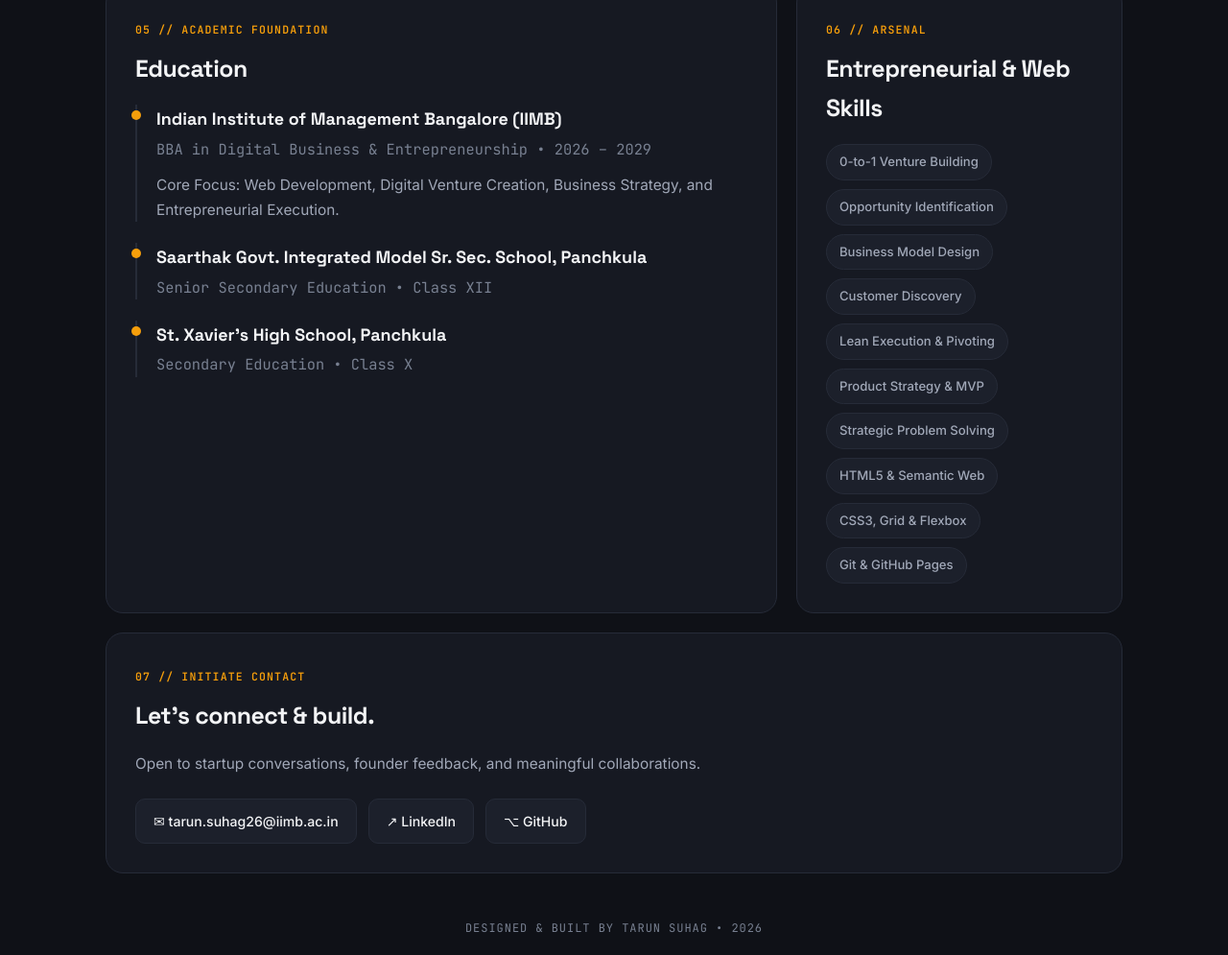
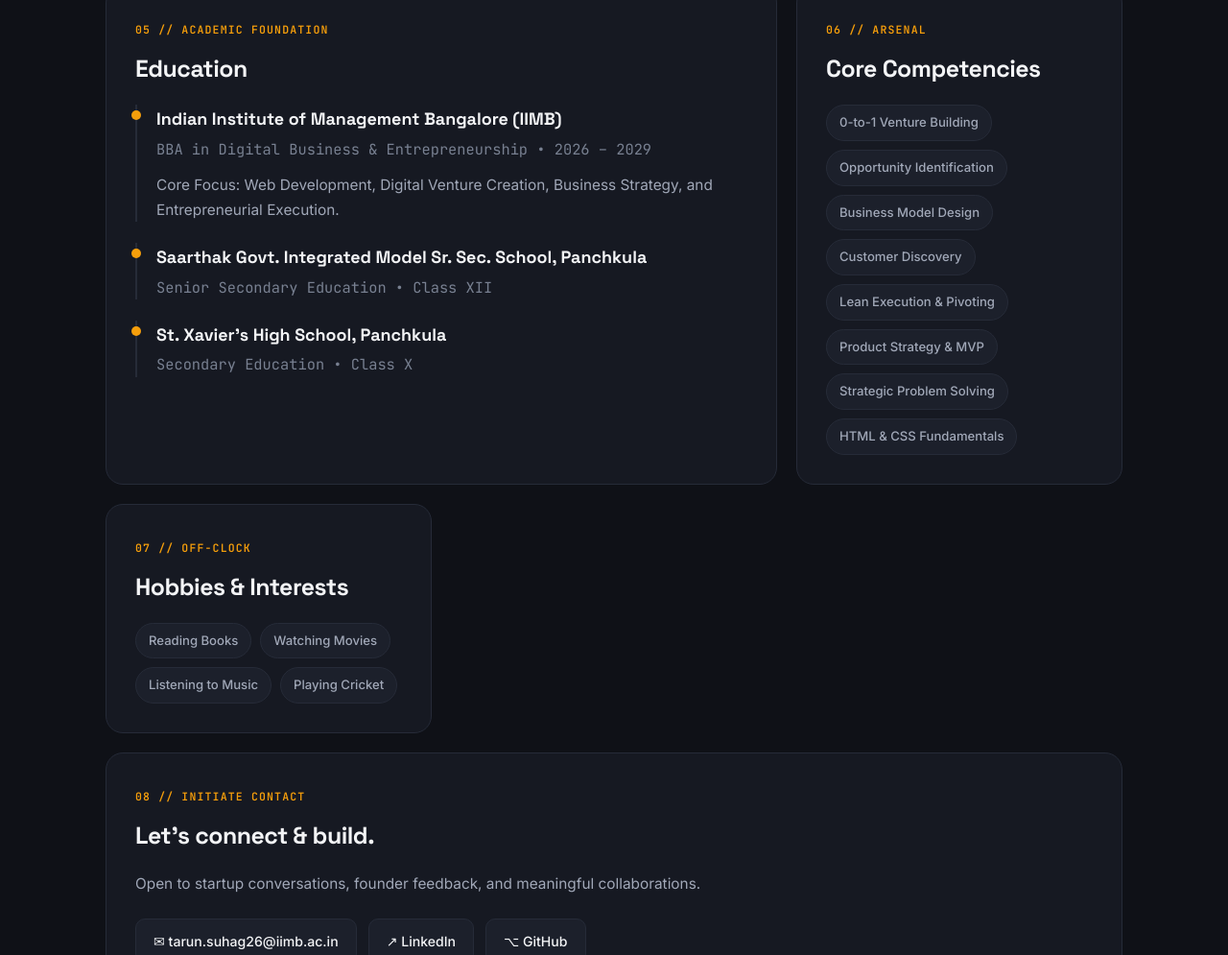
Before and after one commit to tarunsuhag03/my-resume, a plain HTML site: page index.html in a window 1280 px wide. Shown: the part 1805-2800 px from the top of the page at 96% size. Drawn offline with Linux system fonts and the light colour scheme.

Commit message:
Update index.html

```diff
--- a/index.html
+++ b/index.html
@@ -17,6 +17,7 @@
     <a href="#thesis">Thesis</a>
     <a href="#education">Education</a>
     <a href="#skills">Arsenal</a>
+    <a href="#hobbies">Interests</a>
     <a href="#contact">Connect</a>
   </nav>
 
@@ -127,7 +128,7 @@
       </div>
     </section>
 
-    <section id="education" class="bento-card span-2">
+    <section id="education" class="bento-card span-2 row-span-2">
       <span class="card-tag">05 // ACADEMIC FOUNDATION</span>
       <h2>Education</h2>
 
@@ -150,7 +151,7 @@
 
     <section id="skills" class="bento-card">
       <span class="card-tag">06 // ARSENAL</span>
-      <h2>Entrepreneurial &amp; Web Skills</h2>
+      <h2>Core Competencies</h2>
       <div class="skill-cloud">
         <span class="skill-pill">0-to-1 Venture Building</span>
         <span class="skill-pill">Opportunity Identification</span>
@@ -159,15 +160,24 @@
         <span class="skill-pill">Lean Execution &amp; Pivoting</span>
         <span class="skill-pill">Product Strategy &amp; MVP</span>
         <span class="skill-pill">Strategic Problem Solving</span>
-        <span class="skill-pill">HTML5 &amp; Semantic Web</span>
-        <span class="skill-pill">CSS3, Grid &amp; Flexbox</span>
-        <span class="skill-pill">Git &amp; GitHub Pages</span>
+        <span class="skill-pill">HTML &amp; CSS Fundamentals</span>
+      </div>
+    </section>
+
+    <section id="hobbies" class="bento-card">
+      <span class="card-tag">07 // OFF-CLOCK</span>
+      <h2>Hobbies &amp; Interests</h2>
+      <div class="skill-cloud">
+        <span class="skill-pill">Reading Books</span>
+        <span class="skill-pill">Watching Movies</span>
+        <span class="skill-pill">Listening to Music</span>
+        <span class="skill-pill">Playing Cricket</span>
       </div>
     </section>
 
     <section id="contact" class="bento-card span-3 contact-banner">
       <div>
-        <span class="card-tag">07 // INITIATE CONTACT</span>
+        <span class="card-tag">08 // INITIATE CONTACT</span>
         <h2>Let’s connect &amp; build.</h2>
         <p>Open to startup conversations, founder feedback, and meaningful collaborations.</p>
       </div>
```
